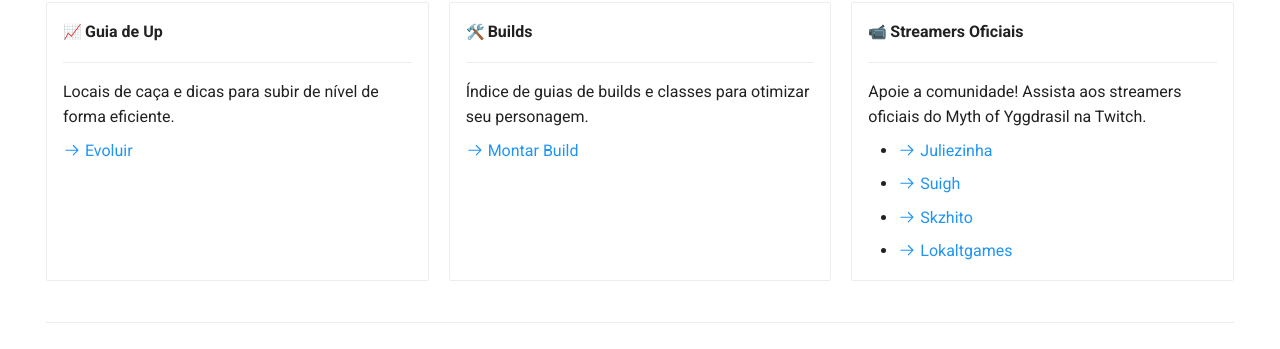
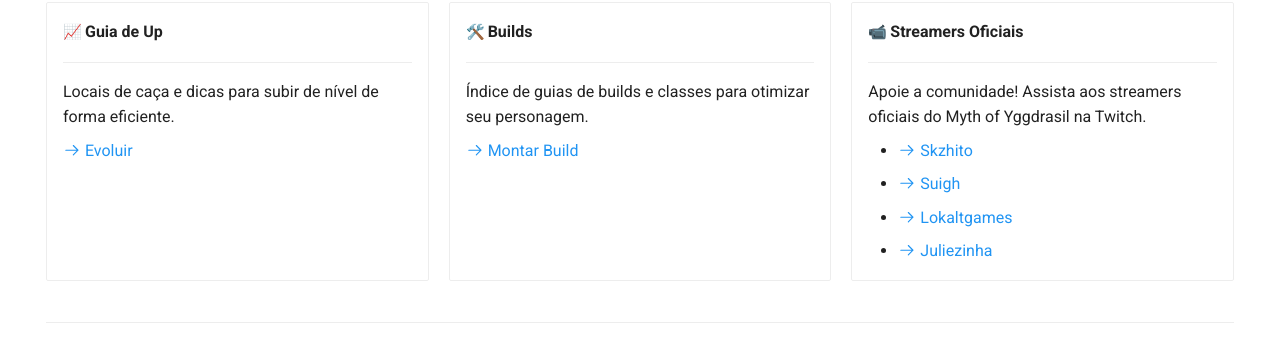
Before and after one commit to mythofyggdrasil/mythofyggdrasil.github.io, an MkDocs documentation site: the page built from docs/index.md, in a window 1280 px wide and 900 px high, scrolled down 753 px. Shown: the part 119-468 px from the top of the window. Built offline with MkDocs 1.6.1 and Material for MkDocs 9.7.7, drawn with Linux system fonts in a browser that asks for light colours; emoji names are drawn with the system emoji font; comment, search, counter and statistics services are not loaded.

```diff
--- a/docs/index.md
+++ b/docs/index.md
@@ -84,10 +84,10 @@ Esta wiki é um guia completo para o servidor **Myth of Yggdrasil**, um servidor
 
     Apoie a comunidade! Assista aos streamers oficiais do Myth of Yggdrasil na Twitch.
 
+    *   [:octicons-arrow-right-24: Skzhito](https://www.twitch.tv/skzhito )
+    *   [:octicons-arrow-right-24: Suigh](https://www.twitch.tv/suigh )
+    *   [:octicons-arrow-right-24: Lokaltgames](https://www.twitch.tv/lokaltgames )
     *   [:octicons-arrow-right-24: Juliezinha](https://www.twitch.tv/julliezinha )
-    *   [:octicons-arrow-right-24: Suigh](https://www.twitch.tv/suigh )
-    *   [:octicons-arrow-right-24: Skzhito](https://www.twitch.tv/skzhito )
-    *   [:octicons-arrow-right-24: Lokaltgames](https://www.twitch.tv/lokaltgames )
 
 
 
```
